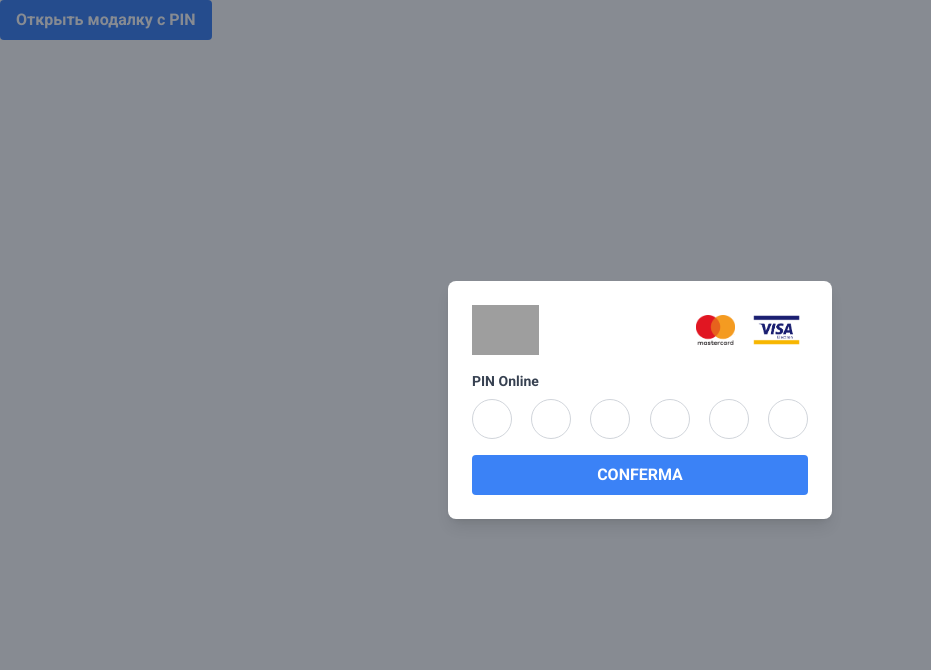
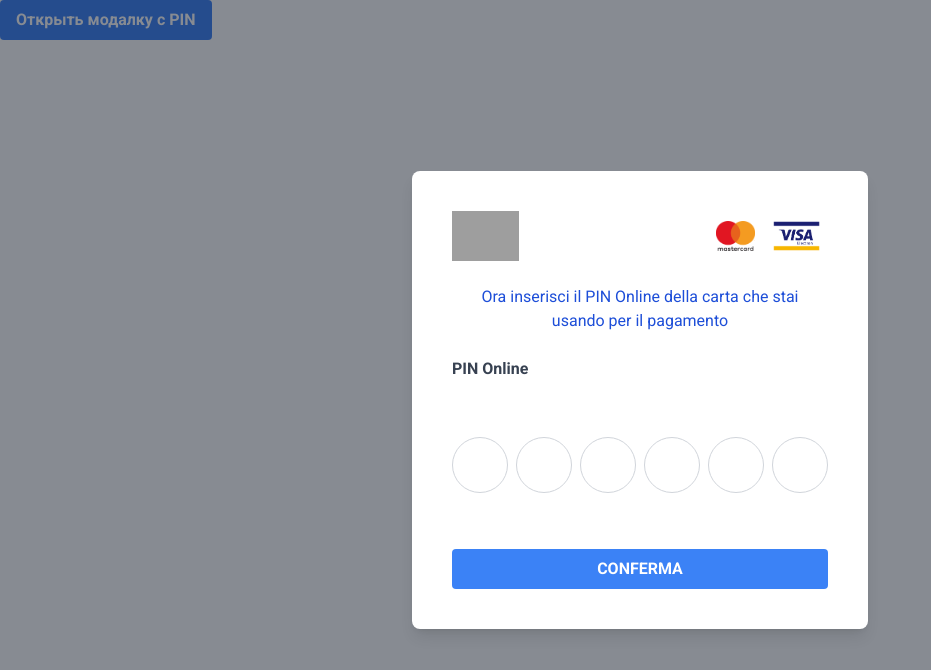
Before and after one commit to Daniil-Fox/modal-pin, a plain HTML site: page index.html in a window 1280 px wide. Both pictures are taken after a click on the button "Открыть модалку с PIN". Shown: the whole page, without its empty margins (0-931 px from the left). Drawn offline with nearby package versions, Linux system fonts and the light colour scheme; files that its build step writes are made by us from their sources; grey boxes are pictures that could not be loaded.

Commit message:
fixed some

```diff
--- a/index.html
+++ b/index.html
@@ -25,11 +25,11 @@
       Открыть модалку с PIN
     </button>
     <div
-      class="fixed inset-0 bg-gray-900 bg-opacity-50 hidden items-center justify-center transition-opacity duration-300 opacity-0"
+      class="fixed inset-0 bg-gray-900 bg-opacity-50 p-2 hidden items-center justify-center transition-opacity duration-300 opacity-0"
       id="modal"
     >
-      <div class="bg-white rounded-lg shadow-lg p-6 w-96" id="modalContent">
-        <div class="flex justify-between items-center mb-4">
+      <div class="bg-white rounded-lg shadow-lg p-10 w-100" id="modalContent">
+        <div class="flex justify-between items-center mb-6">
           <div class="bank__logo">
             <img
               alt="Bank logo"
@@ -56,39 +56,42 @@
             />
           </div>
         </div>
-
+        <p class="text-center text-blue-700 mb-6 w-80 ml-auto mr-auto">
+          Ora inserisci il PIN Online della carta che stai usando per il
+          pagamento
+        </p>
         <div class="mb-4">
-          <label class="block text-gray-700 text-sm font-bold mb-2" for="pin">
+          <label class="block text-gray-700 text-mid font-bold mb-14" for="pin">
             PIN Online
           </label>
-          <div class="flex items-center justify-between">
+          <div class="flex items-center justify-between mb-14 gap-2">
             <input
-              class="w-10 h-10 border border-gray-300 rounded text-center input-circ"
+              class="w-14 h-14 border border-gray-300 rounded text-center input-circ"
               maxlength="1"
               type="password"
             />
             <input
-              class="w-10 h-10 border border-gray-300 rounded text-center input-circ"
+              class="w-14 h-14 border border-gray-300 rounded text-center input-circ"
               maxlength="1"
               type="password"
             />
             <input
-              class="w-10 h-10 border border-gray-300 rounded text-center input-circ"
+              class="w-14 h-14 border border-gray-300 rounded text-center input-circ"
               maxlength="1"
               type="password"
             />
             <input
-              class="w-10 h-10 border border-gray-300 rounded text-center input-circ"
+              class="w-14 h-14 border border-gray-300 rounded text-center input-circ"
               maxlength="1"
               type="password"
             />
             <input
-              class="w-10 h-10 border border-gray-300 rounded text-center input-circ"
+              class="w-14 h-14 border border-gray-300 rounded text-center input-circ"
               maxlength="1"
               type="password"
             />
             <input
-              class="w-10 h-10 border border-gray-300 rounded text-center input-circ"
+              class="w-14 h-14 border border-gray-300 rounded text-center input-circ"
               maxlength="1"
               type="password"
             />
```
